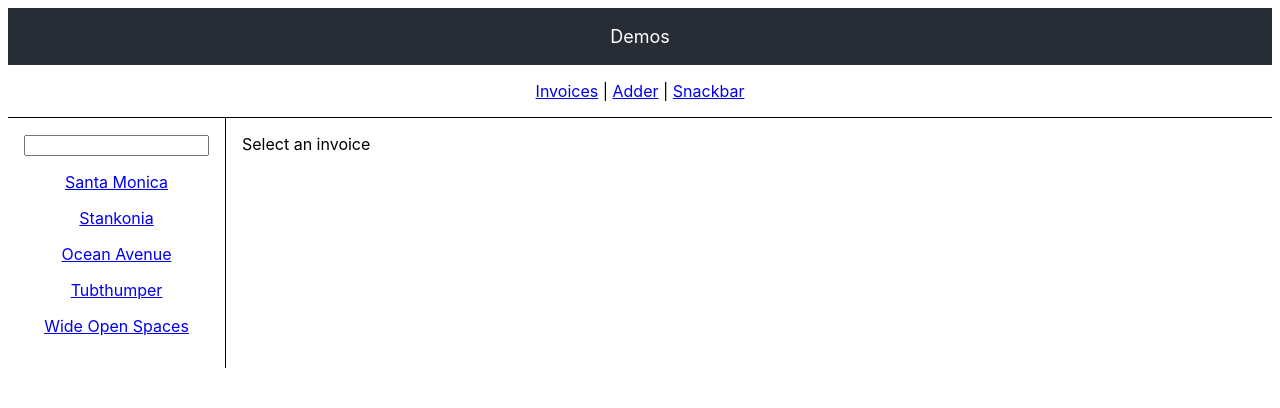
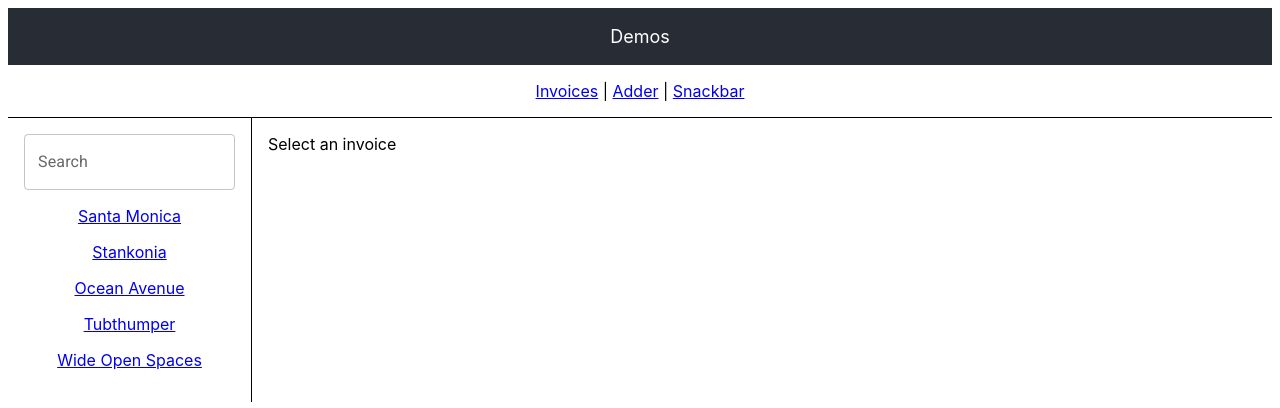
Before and after one commit to emptydiagram/dotnet-react-basic-template, a React (Create React App) app in the folder ClientApp/: page /invoices in a window 1280 px wide. Shown: the top 408 px of the page. Built offline with nearby package versions, Linux system fonts and the light colour scheme.

Commit message:
Add MUI TextField

```diff
--- a/ClientApp/src/routes/invoices.jsx
+++ b/ClientApp/src/routes/invoices.jsx
@@ -6,6 +6,9 @@ import {
   Outlet,
   useSearchParams,
 } from 'react-router-dom';
+
+import TextField from '@mui/material/TextField';
+
 import { getInvoices } from '../data';
 
 function QueryNavLink({ to, ...props }) {
@@ -20,7 +23,8 @@ export default function Invoices() {
   return (
     <div style={{ display: 'flex' }}>
       <nav style={{ borderRight: 'solid 1px', padding: '1rem' }}>
-        <input
+        <TextField
+          label="Search"
           value={searchParams.get('filter') || ''}
           onChange={(event) => {
             let filter = event.target.value;
```
